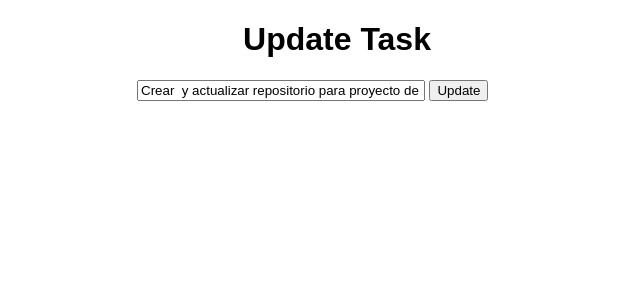
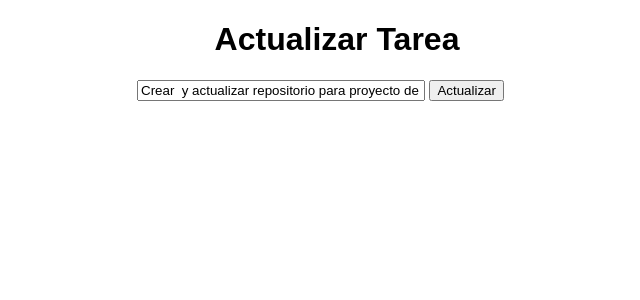
Before and after one commit to w2k31984/CRUD_Flask, a Flask app: page /update/1 in a window 1280 px wide. Shown: the top 300 px of the page, without its empty margins (303-943 px from the left). Run offline with Flask 2, Linux system fonts and the light colour scheme; data comes from the database, SQL or seed files in the repository; both versions use the stored data as it was after the commit.

```diff
--- a/templates/update.html
+++ b/templates/update.html
@@ -6,12 +6,12 @@
 
 {% block body %}
 <div class="content">
-    <h1 style="text-align: center">Update Task</h1>
+    <h1 style="text-align: center">Actualizar Tarea</h1>
 
     <div class="form">
         <form action="/update/{{task.id}}" method="POST">
             <input type="text" name="content" id="content" value="{{task.content}}">
-            <input type="submit" value="Update">
+            <input type="submit" value="Actualizar">
         </form>
     </div>
 </div>
```
Also changed, not shown: assent/Pantalla_Actualizacion.png (added), assent/Pantalla_Principal.png (added), test.db.
